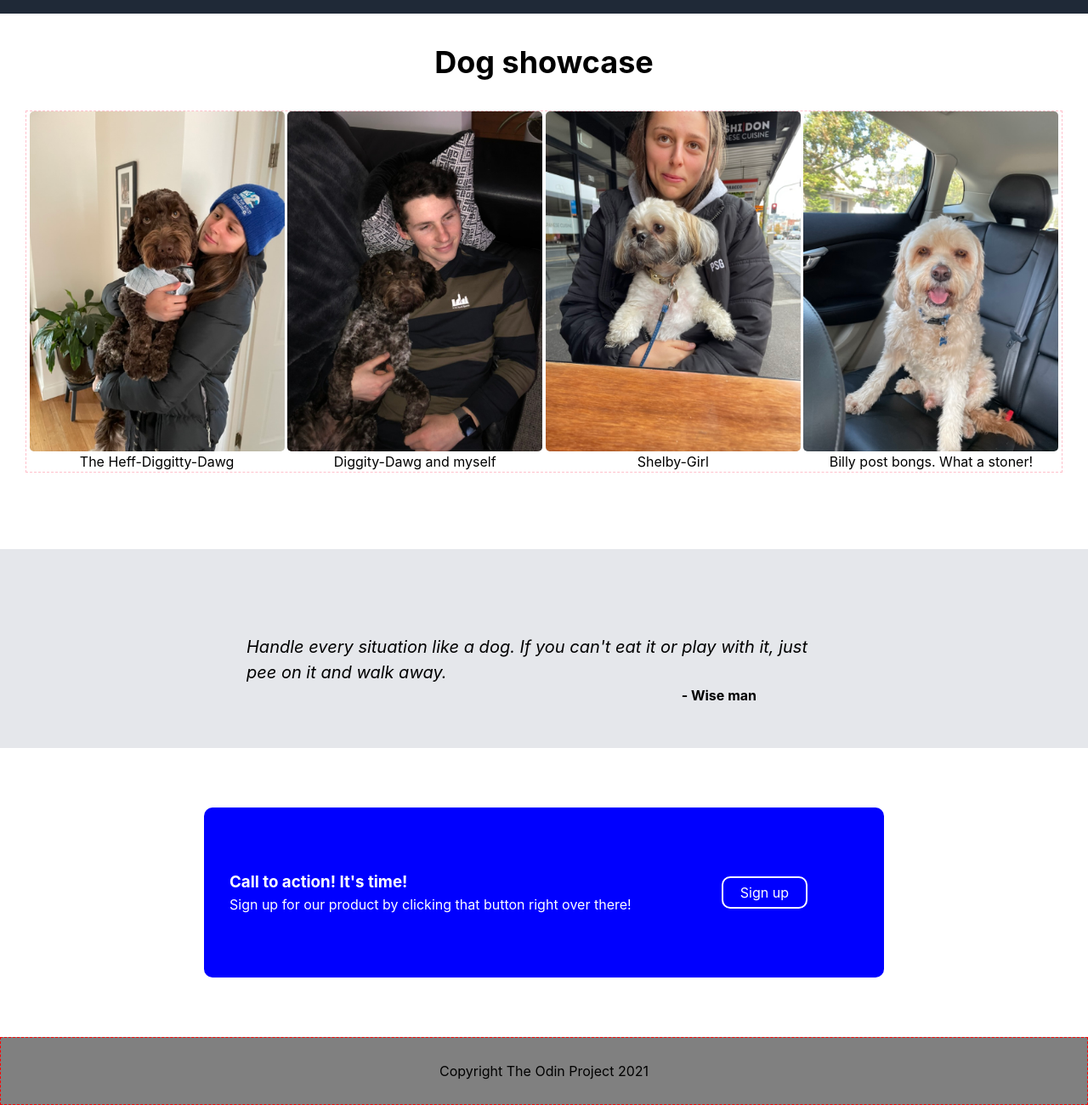
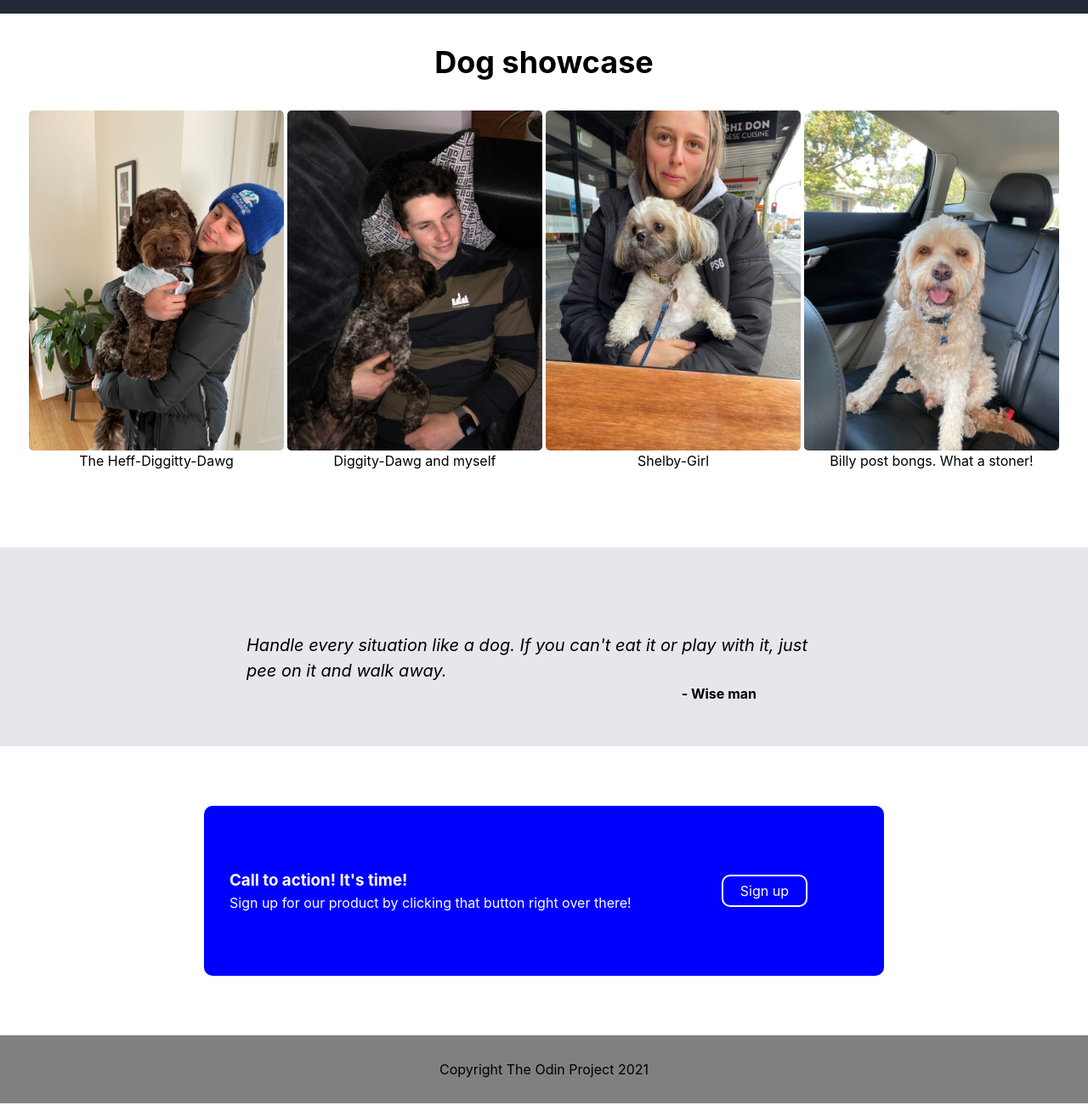
Before and after one commit to TylerBestRepo/Odin-Landing-Page, a plain HTML site: page index.html in a window 1280 px wide. Shown: the part 737-2037 px from the top of the page at 85% size. Drawn offline with Linux system fonts and the light colour scheme.

Commit message:
accidentally left some border boxes in

```diff
--- a/styles.css
+++ b/styles.css
@@ -128,7 +128,6 @@ img {
 
 .boxes {
     flex-wrap: wrap;
-    border: 1px dashed pink;
 }
 
 .body p {
@@ -190,7 +189,6 @@ img {
     display: flex;
     justify-content: center;
     align-items: center;
-    border: 1px dashed red;
     height: auto;
     height: 80px;
 }
```
